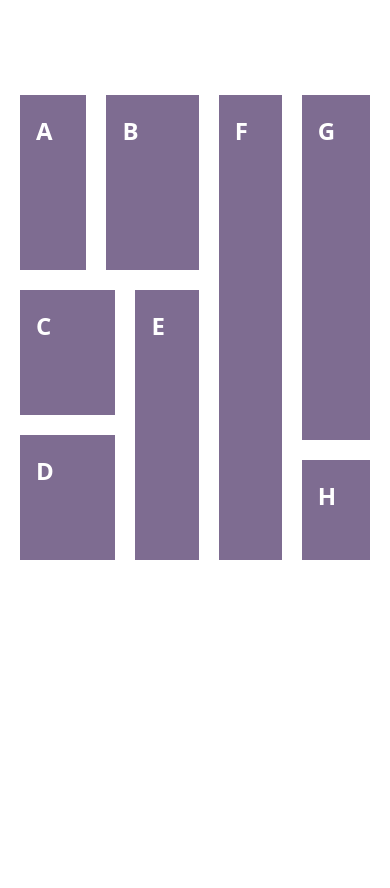
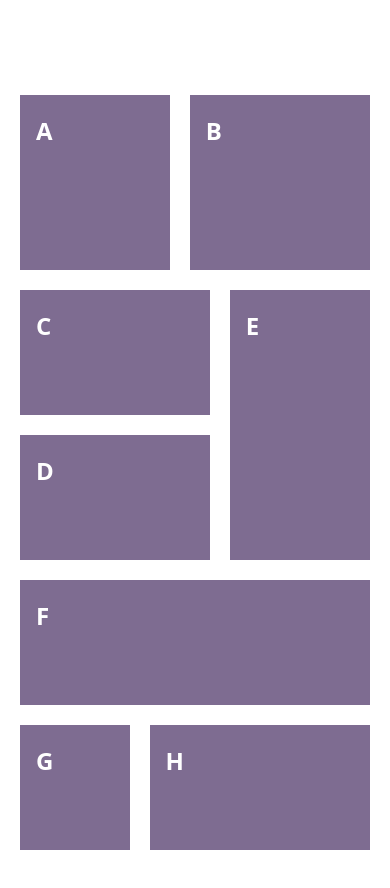
Before and after one commit to itop55/responsive-page, a plain HTML site: page index.html in a window 390 px wide. Before the commit the page ends 844 px from the top, so only its background shows below. Drawn offline with Linux system fonts and the light colour scheme.

Commit message:
Change media queries

```diff
--- a/index.html
+++ b/index.html
@@ -5,7 +5,7 @@
   <meta name="viewport" content="width=device-width, user-scalable=no, initial-scale=1.0, maximum-scale=1.0, minimum-scale=1.0">
   <meta http-equiv="X-UA-Compatible" content="ie=edge">
   <link rel="stylesheet" href="style/main.css">
-  <link rel="stylesheet" href="style/media.css" media="only screen and (max-width:320px)">
+  <link rel="stylesheet" href="style/media.css" media="only screen and (max-width:575px)">
   <title>Responsive page</title>
 </head>
 <body>
--- a/style/media.css
+++ b/style/media.css
@@ -1,5 +1,5 @@
-/*max screen width 320px*/
-@media only screen and (max-width: 320px){
+/*max screen width 575px*/
+@media only screen and (max-width: 575px){
   .adaptive-grid-items {
     padding: 95px 0 115px;
     display: grid;
```
